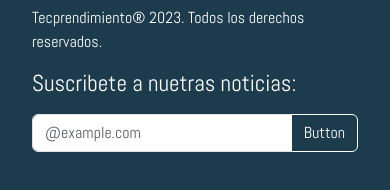
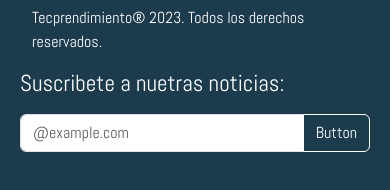
Before and after one commit to AlexJFA/tecprendimiento, an Angular app: page /home in a window 390 px wide. Shown: the part 4410-4600 px from the top of the page. Built offline with nearby package versions, Linux system fonts and the light colour scheme.

Commit message:
imput del  footer  mas reducido

```diff
--- a/src/app/app.component.css
+++ b/src/app/app.component.css
@@ -86,6 +86,10 @@ button {
   margin-right: 0.5rem;
 }
 
+.form-footer {
+  padding: 0 8rem;
+}
+
 .btn-outline-secondary {
   color: var(--white);
 }
@@ -111,8 +115,11 @@ button {
     margin-left: 0rem;
   }
 
-.form-footer h3{
-  text-align: left;
+  .form-footer h3 {
+    text-align: left;
+  }
+
+  .form-footer {
+    padding: 0;
+  }
 }
-
-}
```
